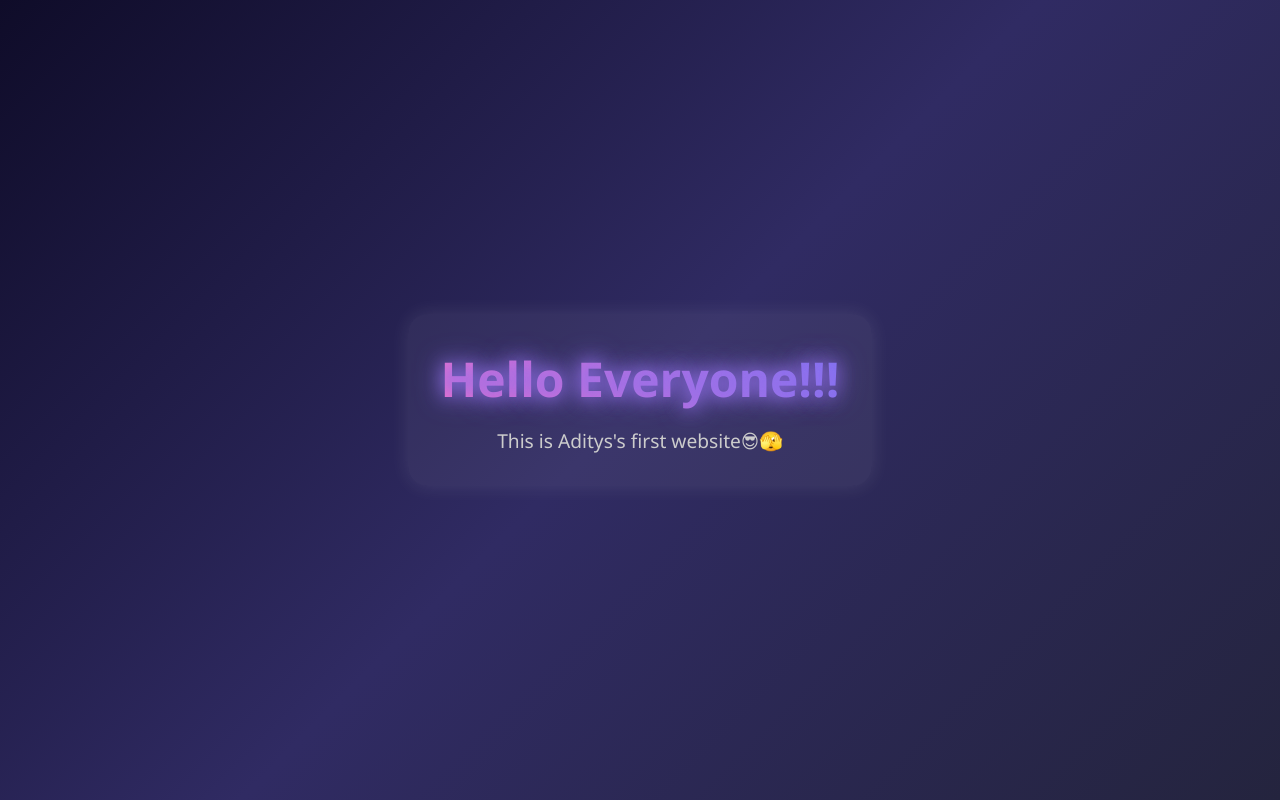
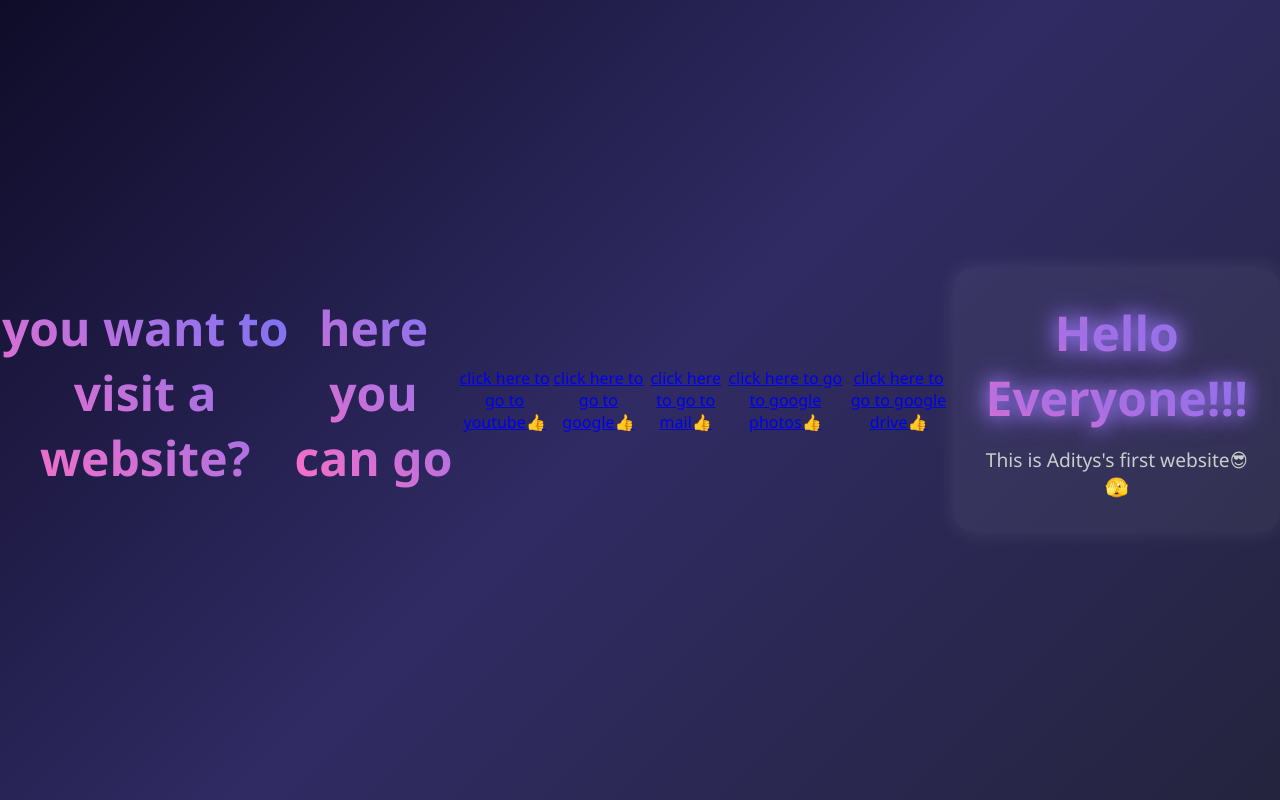
Before and after one commit to profoa/2nd-repo, a plain HTML site: page index.html in a window 1280 px wide. Drawn offline with Linux system fonts and the light colour scheme.

Commit message:
Update index.html

```diff
--- a/index.html
+++ b/index.html
@@ -104,6 +104,18 @@
   </style>
 </head>
 <body>
+      <h1>you want to visit a website?</h1>
+    <h1>here you can go</h1>
+    <link rel="icon" type="image/x-icon" href="https://www.freeiconspng.com/img/46031">
+    <a href="https://www.youtube.com">click here to go to youtube👍</a><br>
+
+   <link rel="icon" type="image/x-icon" href="favicon.ico"> <a href="https://www.google.com/">click here to go to google👍</a><br>
+
+    <link rel="icon" type="image/x-icon" href="favicon.ico"> <a href="https://mail.google.com/mail/u/0/#inbox">click here to go to mail👍</a><br>
+
+   <link rel="icon" type="image/x-icon" href="favicon.ico"> <a href="https://photos.google.com/?pli=1">click here to go to google photos👍</a><br>
+
+   <link rel="icon" type="image/x-icon" href="favicon.ico"> <a href="https://drive.google.com/drive/home">click here to go to google drive👍</a>
   <div class="container">
     <h1 class="glow">Hello Everyone!!!</h1>
     <p>This is Aditys's first website😎🫣</p>
```
